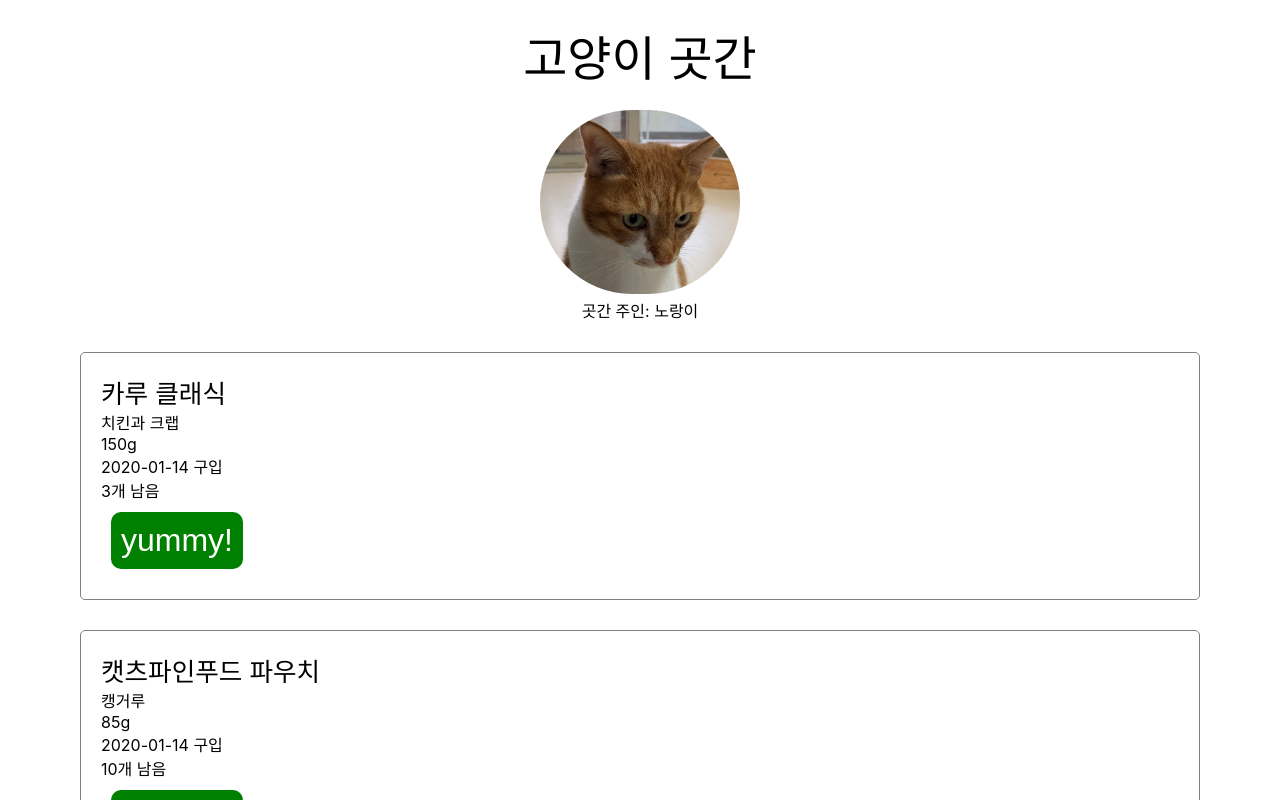
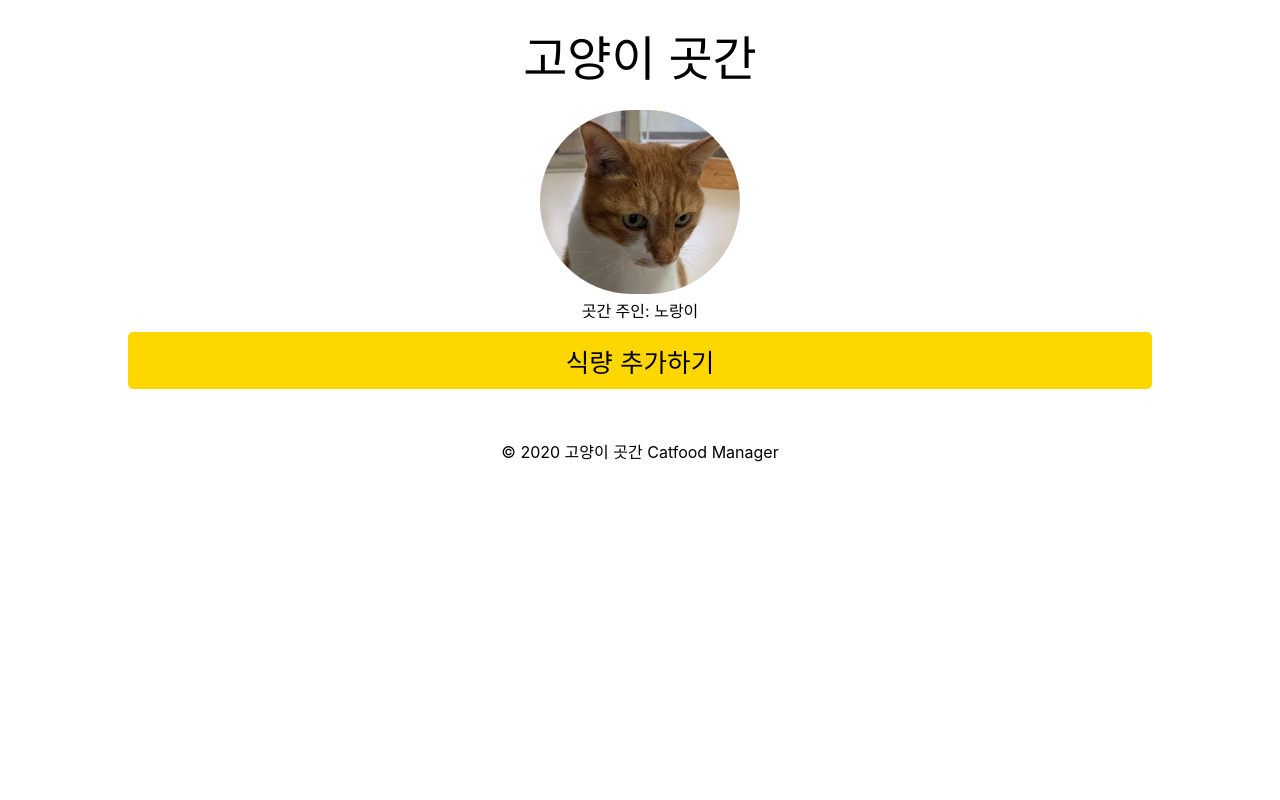
Before and after one commit to yourankim/catfood-manager, a React (Create React App) app: page / in a window 1280 px wide. Shown: the top 800 px of the page. Built offline with nearby package versions, Linux system fonts and the light colour scheme.

Commit message:
update: localStorage에 아이템 저장 및 불러오기(임시)

```diff
--- a/src/App.js
+++ b/src/App.js
@@ -1,35 +1,34 @@
-import React, { Component } from 'react';
-import Header from './components/Header';
-import Footer from './components/Footer';
-import ItemBox from './components/ItemBox';
-import NewItemBox from './components/NewItemBox';
-import Profile from './components/Profile';
+import React, { Component } from "react";
+import Header from "./components/Header";
+import Footer from "./components/Footer";
+import ItemBox from "./components/ItemBox";
+import NewItemBox from "./components/NewItemBox";
+import Profile from "./components/Profile";
 
 class App extends Component {
-
   constructor(props) {
     super(props);
     this.state = {
-      items:[],
-      isAddItem: false,
+      items: [],
+      isAddItem: false
     };
     this.handleItemCount = this.handleItemCount.bind(this);
     this.handleItemAdd = this.handleItemAdd.bind(this);
   }
 
   componentDidMount() {
-    this.setState({items: this.getAllItems()});
+    this.setState({ items: this.getAllItems() || [] });
   }
 
   handleItemCount(itemId) {
     let items = this.state.items;
 
-    for(let i = 0; i < items.length; i++) {
-      if(items[i].id !== itemId) continue;
+    for (let i = 0; i < items.length; i++) {
+      if (items[i].id !== itemId) continue;
 
       let newCount = items[i].count;
       newCount = newCount - 1;
-      if(newCount < 0) return;
+      if (newCount < 0) return;
       items[i].count = newCount;
       break;
     }
@@ -41,63 +40,61 @@ class App extends Component {
     let items = this.state.items;
     const nextId = items.length + 2;
     item.id = nextId;
-    items.push(item);
-    this.setState( { items: items, isAddItem: false} );
+    items = [...items, item];
+    this.setItemToLocalStorage(items);
+    this.setState({ items: items, isAddItem: false });
+  }
+
+  setItemToLocalStorage(items) {
+    try {
+      localStorage.setItem("catfood-items", JSON.stringify(items));
+    } catch (e) {
+      alert("데이터 저장 실패. 잠시 후 다시 시도하세요.");
+    }
   }
 
   getAllItems() {
-    let items = [
-      { id: 1,
-        name: "카루 클래식",
-        flavor: "치킨과 크랩",
-        amount: "150",
-        count: 3,
-        created: "2020-01-14",
-      },
-      { id: 2,
-        name: "캣츠파인푸드 파우치",
-        flavor: "캥거루",
-        amount: "85",
-        count: 10,
-        created: "2020-01-14",
-      },
-      { id: 3,
-        name: "알모네이쳐",
-        flavor: "치킨과 호박",
-        amount: "80",
-        count: 5,
-        created: "2020-01-14",
+    let items;
+    try {
+      const data = localStorage.getItem("catfood-items");
+      items = data ? JSON.parse(data) : [];
+    } catch (e) {
+      alert("데이터 불러오기 실패. 잠시 후 다시 시도하세요.");
+      items = [];
     }
-    ];
 
     return items;
   }
 
-
-
   render() {
     return (
       <fragment>
-        <Header/>
-        <Profile/>
-        {this.state.items && this.state.items.map(item => (
+        <Header />
+        <Profile />
+        {this.state.items &&
+          this.state.items.map(item => (
             <ItemBox
               key={item.id}
               item={item}
-            className="itemBox"
+              className='itemBox'
               handleItemCount={this.handleItemCount}
             />
           ))}
-        <div className="addItem">
-          <button className="addItem-button" onClick={() => (this.setState({ isAddItem : !this.state.isAddItem }))}>식량 추가하기</button>
-          {this.state.isAddItem && <NewItemBox handleItemAdd={this.handleItemAdd} />}
+        <div className='addItem'>
+          <button
+            className='addItem-button'
+            onClick={() => this.setState({ isAddItem: !this.state.isAddItem })}
+          >
+            식량 추가하기
+          </button>
+          {this.state.isAddItem && (
+            <NewItemBox handleItemAdd={this.handleItemAdd} />
+          )}
         </div>
-        <Footer/>
+        <Footer />
       </fragment>
-
-    )
+    );
   }
-
 }
 
 export default App;
```
Lines whose indentation alone changed are shown as unchanged.
